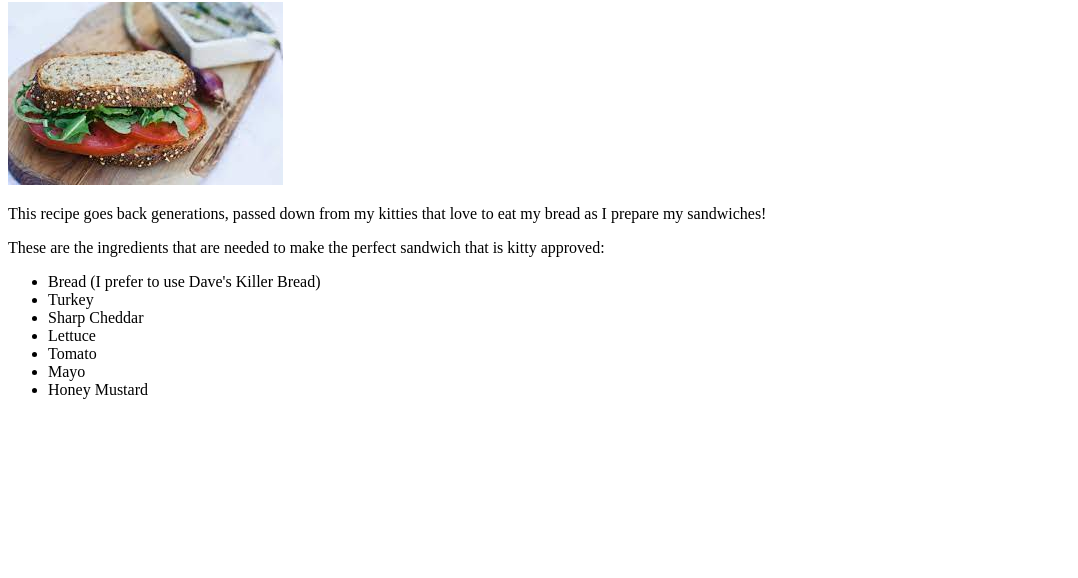
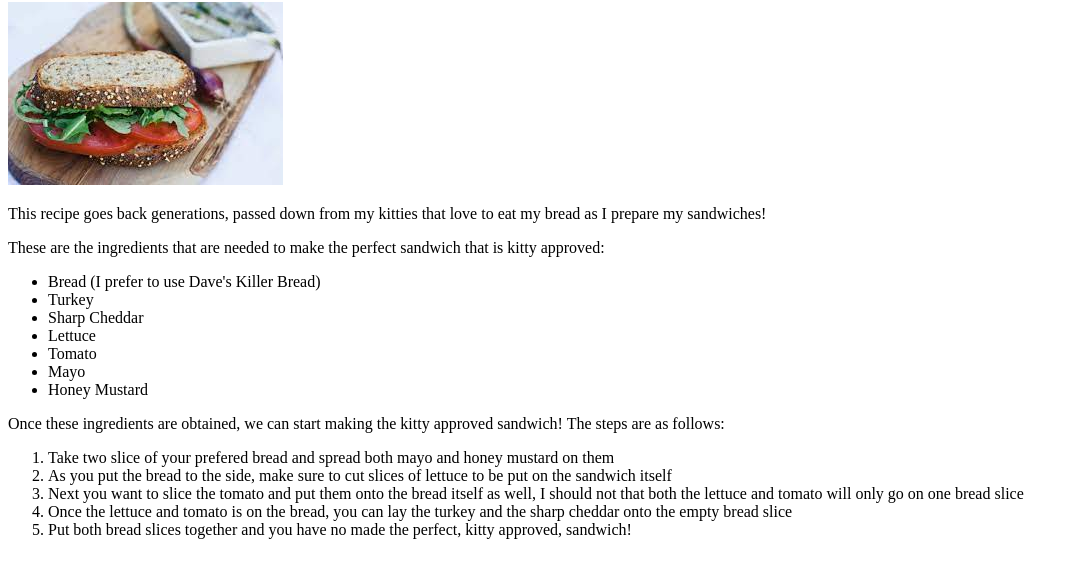
Before and after one commit to Yariee/odin-recipes, a plain HTML site: page recipes/sandwich.html in a window 1280 px wide. Shown: the part 78-656 px from the top of the page, without its empty margins (0-1078 px from the left). Drawn offline with Linux system fonts and the light colour scheme.

Commit message:
Added steps to making sandwich

```diff
--- a/recipes/sandwich.html
+++ b/recipes/sandwich.html
@@ -19,5 +19,14 @@
             <li>Mayo</li>
             <li>Honey Mustard</li>
         </ul>
+
+        <p>Once these ingredients are obtained, we can start making the kitty approved sandwich! The steps are as follows:</p>
+        <ol>
+            <li>Take two slice of your prefered bread and spread both mayo and honey mustard on them</li>
+            <li>As you put the bread to the side, make sure to cut slices of lettuce to be put on the sandwich itself</li>
+            <li>Next you want to slice the tomato and put them onto the bread itself as well, I should not that both the lettuce and tomato will only go on one bread slice</li>
+            <li>Once the lettuce and tomato is on the bread, you can lay the turkey and the sharp cheddar onto the empty bread slice</li>
+            <li>Put both bread slices together and you have no made the perfect, kitty approved, sandwich!</li>
+        </ol>
     </body>
 </html>
```
